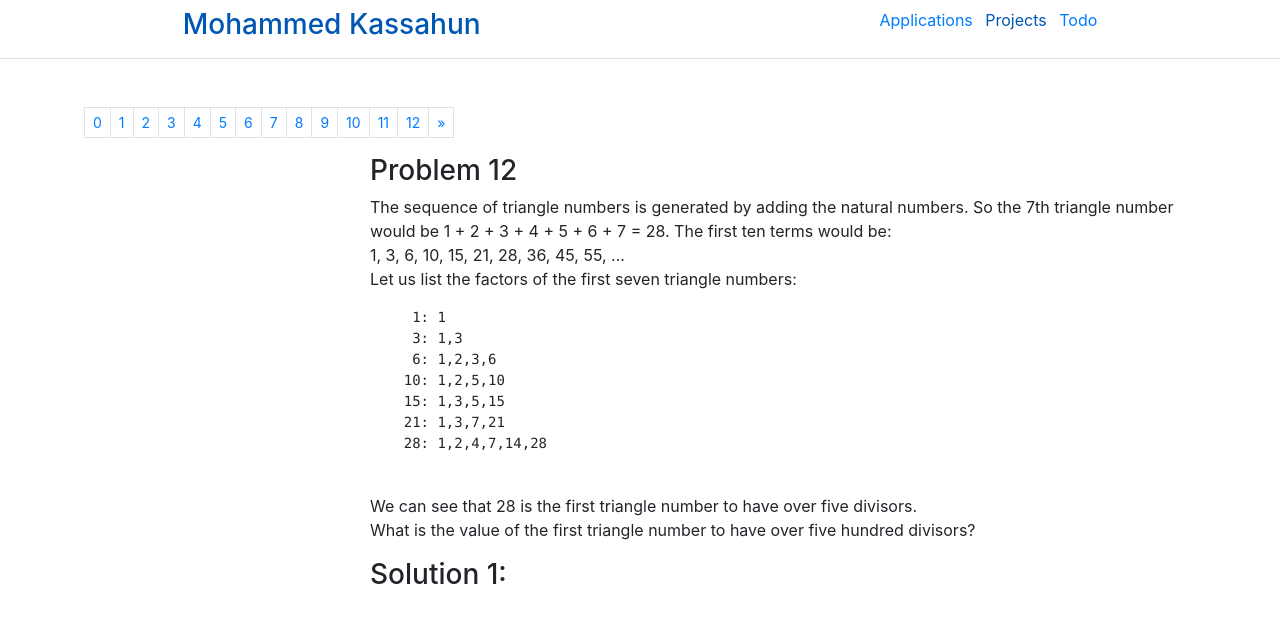
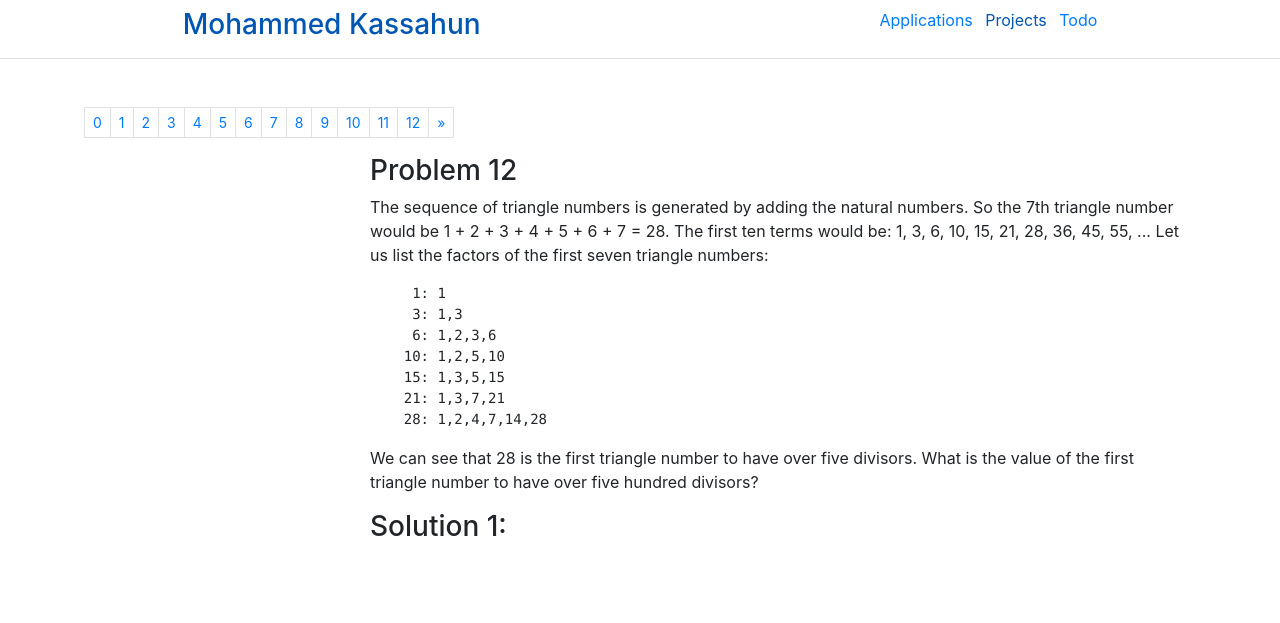
Before and after one commit to mhmmdk/Mohammedkn.com, a Jekyll site: the page built from _posts/2019-03-13-012.md, in a window 1280 px wide. Shown: the top 623 px of the page. Built offline with Jekyll 4.4.1, drawn with Linux system fonts in a browser that asks for light colours; our own code applies the rules of GitHub Pages for plain Markdown files; comment, search, counter and statistics services are not loaded; a style sheet for code colours, icons or effects is not loaded.

Commit message:
Update 2019-03-13-012.md

```diff
--- a/_posts/2019-03-13-012.md
+++ b/_posts/2019-03-13-012.md
@@ -9,10 +9,10 @@ permalink: pro/highly-divisible-triangular-number
 <div class='problem'>
 <h3> Problem 12</h3>
 <p>
-The sequence of triangle numbers is generated by adding the natural numbers. So the 7th triangle number would be 1 + 2 + 3 + 4 + 5 + 6 + 7 = 28. The first ten terms would be:<br>
+The sequence of triangle numbers is generated by adding the natural numbers. So the 7th triangle number would be 1 + 2 + 3 + 4 + 5 + 6 + 7 = 28. The first ten terms would be:
 
 1, 3, 6, 10, 15, 21, 28, 36, 45, 55, ...
-<br>
+
 Let us list the factors of the first seven triangle numbers:
 <pre>
      1: 1
@@ -23,9 +23,9 @@ Let us list the factors of the first seven triangle numbers:
     21: 1,3,7,21
     28: 1,2,4,7,14,28
 </pre>
-<br>
+
 We can see that 28 is the first triangle number to have over five divisors.
-<br>
+
 What is the value of the first triangle number to have over five hundred divisors?
 </p>
 </div>
```
